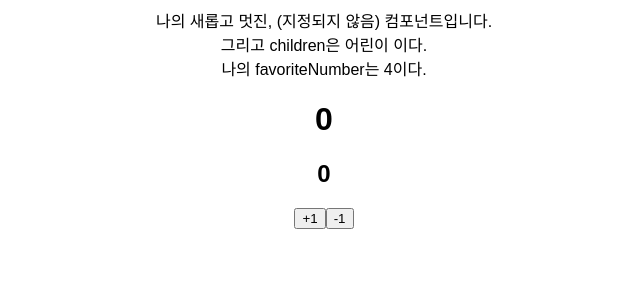
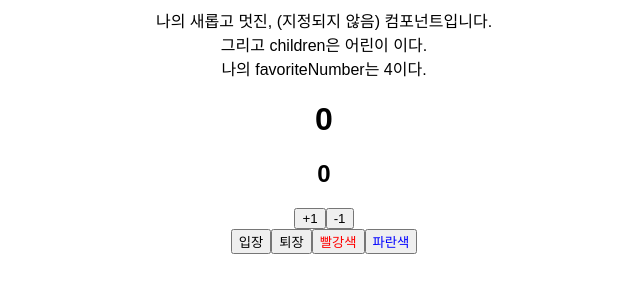
Before and after one commit to gosunman/theArtOfReact, a React (Create React App) app: page / in a window 1280 px wide. Shown: the top 300 px of the page, without its empty margins (316-956 px from the left). Built offline with nearby package versions, Linux system fonts and the light colour scheme.

Commit message:
3.4: useState Hooks

```diff
--- a/src/App.js
+++ b/src/App.js
@@ -2,12 +2,14 @@
 import "./styles.css";
 import MyComponent from "./MyComponent";
 import Counter from "./Counter";
+import Say from "./Say";
 
 export default function App() {
   return (
     <div className="App">
       <MyComponent favoriteNumber={4}> 어린이 </MyComponent>
       <Counter />
+      <Say></Say>
     </div>
   );
 }
--- /dev/null
+++ b/src/Say.js
@@ -0,0 +1,25 @@
+import React, { useState } from "react";
+
+export default function Say() {
+  const [message, setMessage] = useState("");
+  const onClickEnter = () => setMessage("안녕!");
+  const onClickLeave = () => setMessage("잘 가요~");
+
+  const [color, setColor] = useState("black");
+
+  return (
+    <div>
+      <button onClick={onClickEnter}>입장</button>
+      <button onClick={onClickLeave}>퇴장</button>
+      <button style={{ color: "red" }} onClick={() => setColor("red")}>
+        {" "}
+        빨강색{" "}
+      </button>
+      <button style={{ color: "blue" }} onClick={() => setColor("blue")}>
+        {" "}
+        파란색{" "}
+      </button>
+      <h1 style={{ color }}>{message}</h1>
+    </div>
+  );
+}
```
